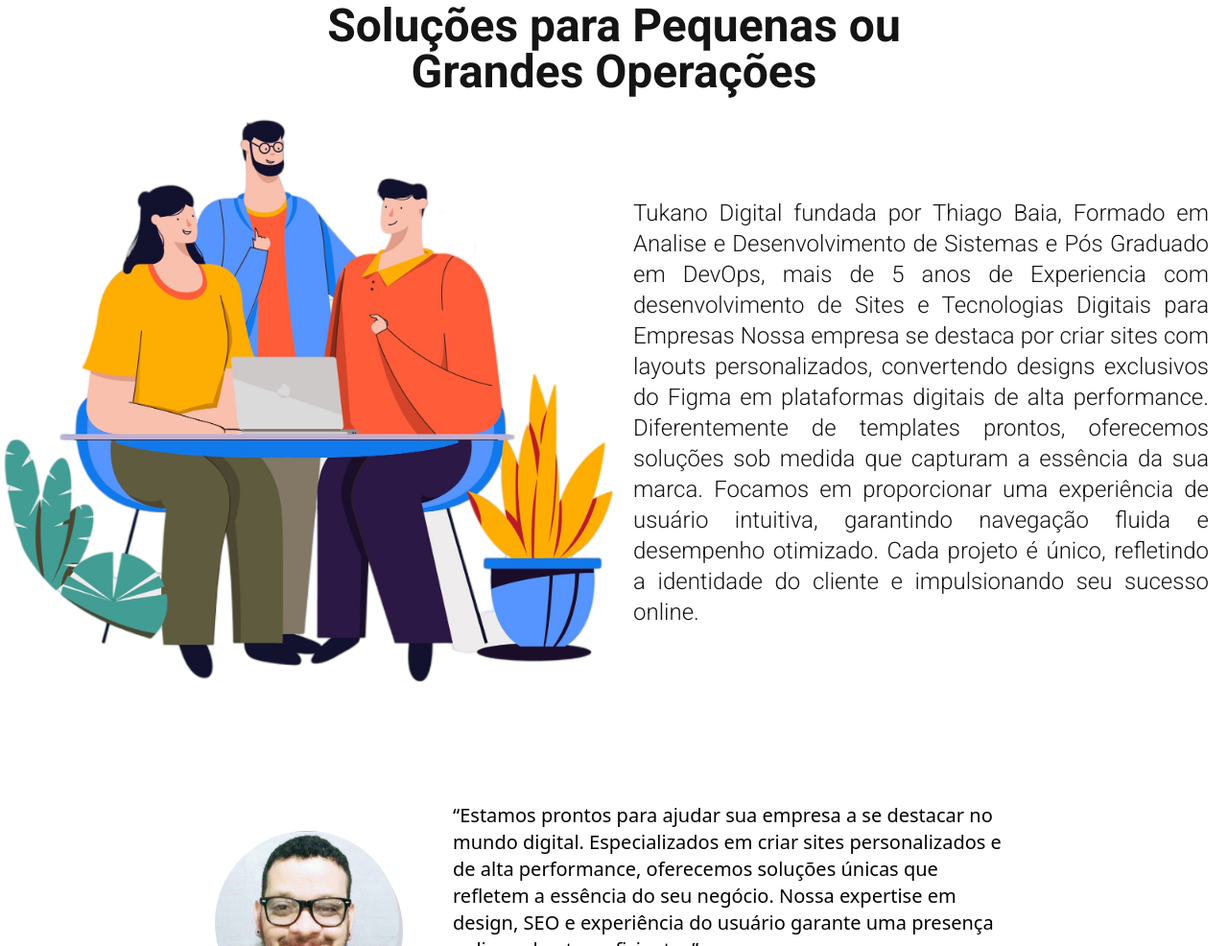
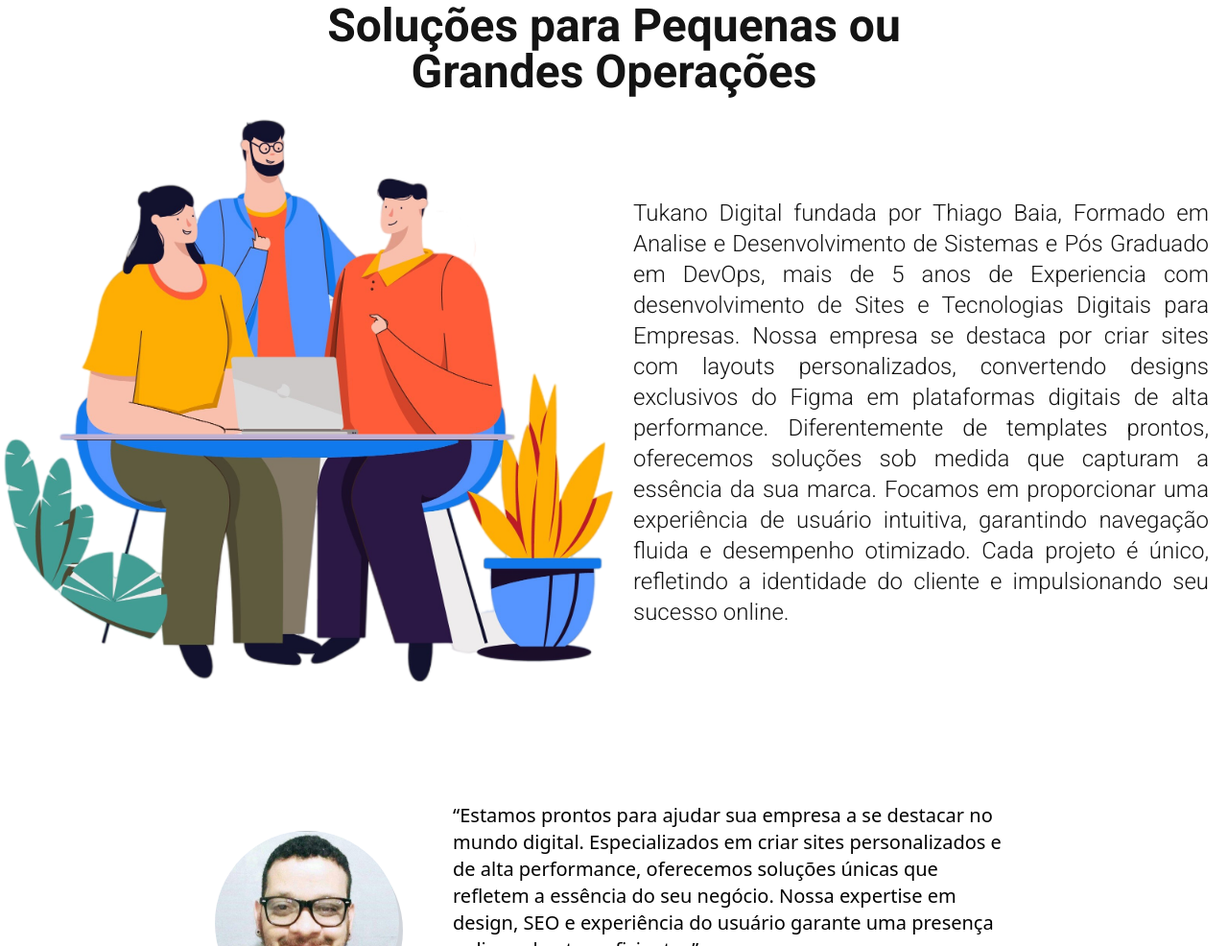
Before and after one commit to thiagobaia/thiagobaia.github.io, a website built with Vite: page index.html in a window 1280 px wide. Shown: the part 1139-2125 px from the top of the page at 96% size. Built offline with nearby package versions, Linux system fonts and the light colour scheme.

Commit message:
ceo -1
ceo -1

```diff
--- a/index.html
+++ b/index.html
@@ -121,7 +121,7 @@
               Tukano Digital fundada por Thiago Baia, Formado em Analise e
               Desenvolvimento de Sistemas e Pós Graduado em DevOps, mais de 5
               anos de Experiencia com desenvolvimento de Sites e Tecnologias
-              Digitais para Empresas Nossa empresa se destaca por criar sites
+              Digitais para Empresas. Nossa empresa se destaca por criar sites
               com layouts personalizados, convertendo designs exclusivos do
               Figma em plataformas digitais de alta performance.
               Diferentemente de templates prontos, oferecemos soluções sob
```
